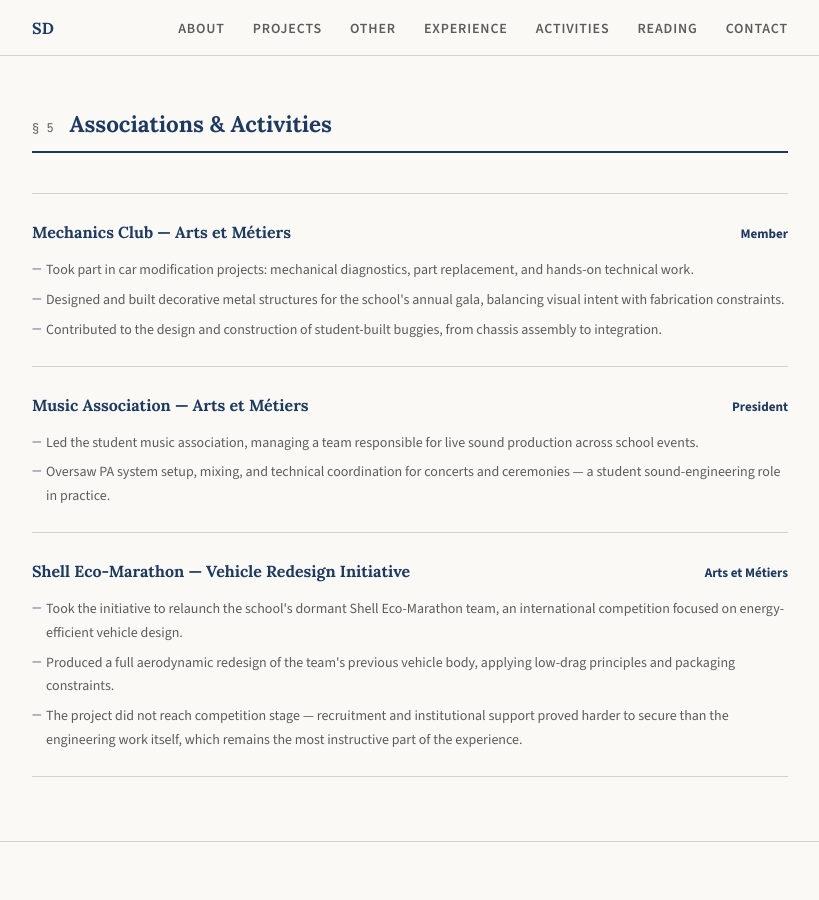
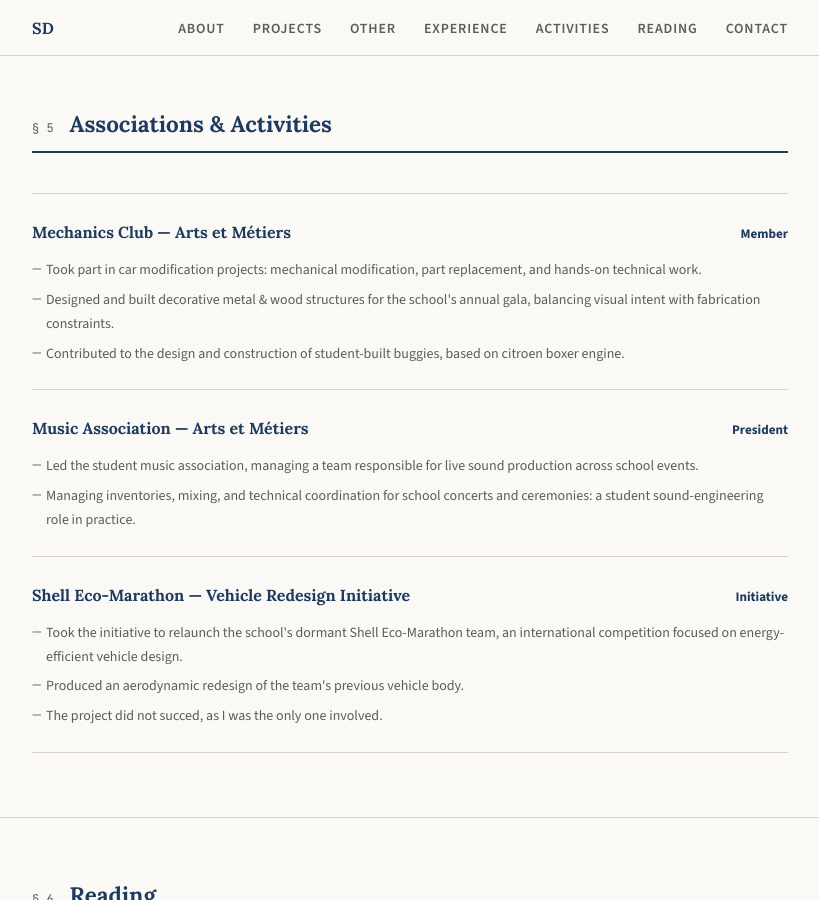
Before and after one commit to SamuelDADEN/Portofolio-Samuel-Daden, a Jekyll site: the page built from index.html, in a window 1280 px wide and 900 px high, scrolled down 5814 px. Shown: the whole window, without its empty margins (230-1049 px from the left). Built offline with Jekyll 4.4.1, drawn with Linux system fonts in a browser that asks for light colours.

Commit message:
Update experience descriptions in index.html

```diff
--- a/index.html
+++ b/index.html
@@ -256,9 +256,9 @@ title: Home
         <span class="exp-date">Member</span>
       </div>
       <ul class="exp-bullets">
-        <li>Took part in car modification projects: mechanical diagnostics, part replacement, and hands-on technical work.</li>
-        <li>Designed and built decorative metal structures for the school's annual gala, balancing visual intent with fabrication constraints.</li>
-        <li>Contributed to the design and construction of student-built buggies, from chassis assembly to integration.</li>
+        <li>Took part in car modification projects: mechanical modification, part replacement, and hands-on technical work.</li>
+        <li>Designed and built decorative metal & wood structures for the school's annual gala, balancing visual intent with fabrication constraints.</li>
+        <li>Contributed to the design and construction of student-built buggies, based on citroen boxer engine.</li>
       </ul>
     </div>
 
@@ -269,19 +269,19 @@ title: Home
       </div>
       <ul class="exp-bullets">
         <li>Led the student music association, managing a team responsible for live sound production across school events.</li>
-        <li>Oversaw PA system setup, mixing, and technical coordination for concerts and ceremonies — a student sound-engineering role in practice.</li>
+        <li>Managing inventories, mixing, and technical coordination for school concerts and ceremonies: a student sound-engineering role in practice.</li>
       </ul>
     </div>
 
     <div class="exp-entry">
       <div class="exp-header">
         <span class="exp-role">Shell Eco-Marathon — Vehicle Redesign Initiative</span>
-        <span class="exp-date">Arts et Métiers</span>
+        <span class="exp-date">Initiative</span>
       </div>
       <ul class="exp-bullets">
         <li>Took the initiative to relaunch the school's dormant Shell Eco-Marathon team, an international competition focused on energy-efficient vehicle design.</li>
-        <li>Produced a full aerodynamic redesign of the team's previous vehicle body, applying low-drag principles and packaging constraints.</li>
-        <li>The project did not reach competition stage — recruitment and institutional support proved harder to secure than the engineering work itself, which remains the most instructive part of the experience.</li>
+        <li>Produced an aerodynamic redesign of the team's previous vehicle body.</li>
+        <li>The project did not succed, as I was the only one involved.</li>
       </ul>
     </div>
 
```
